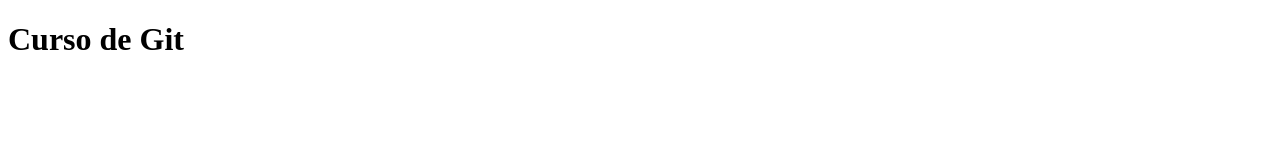
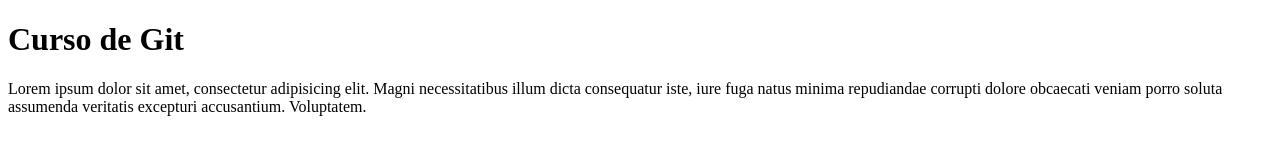
Before and after one commit to FerSotomayorTech/Git-Practice, a plain HTML site: page index.html in a window 1280 px wide. Drawn offline with Linux system fonts and the light colour scheme.

Commit message:
agrege un parrafo en main

```diff
--- a/index.html
+++ b/index.html
@@ -7,5 +7,6 @@
 </head>
 <body>
     <h1>Curso de Git</h1>
+    <p>Lorem ipsum dolor sit amet, consectetur adipisicing elit. Magni necessitatibus illum dicta consequatur iste, iure fuga natus minima repudiandae corrupti dolore obcaecati veniam porro soluta assumenda veritatis excepturi accusantium. Voluptatem.</p>
 </body>
 </html>
```
